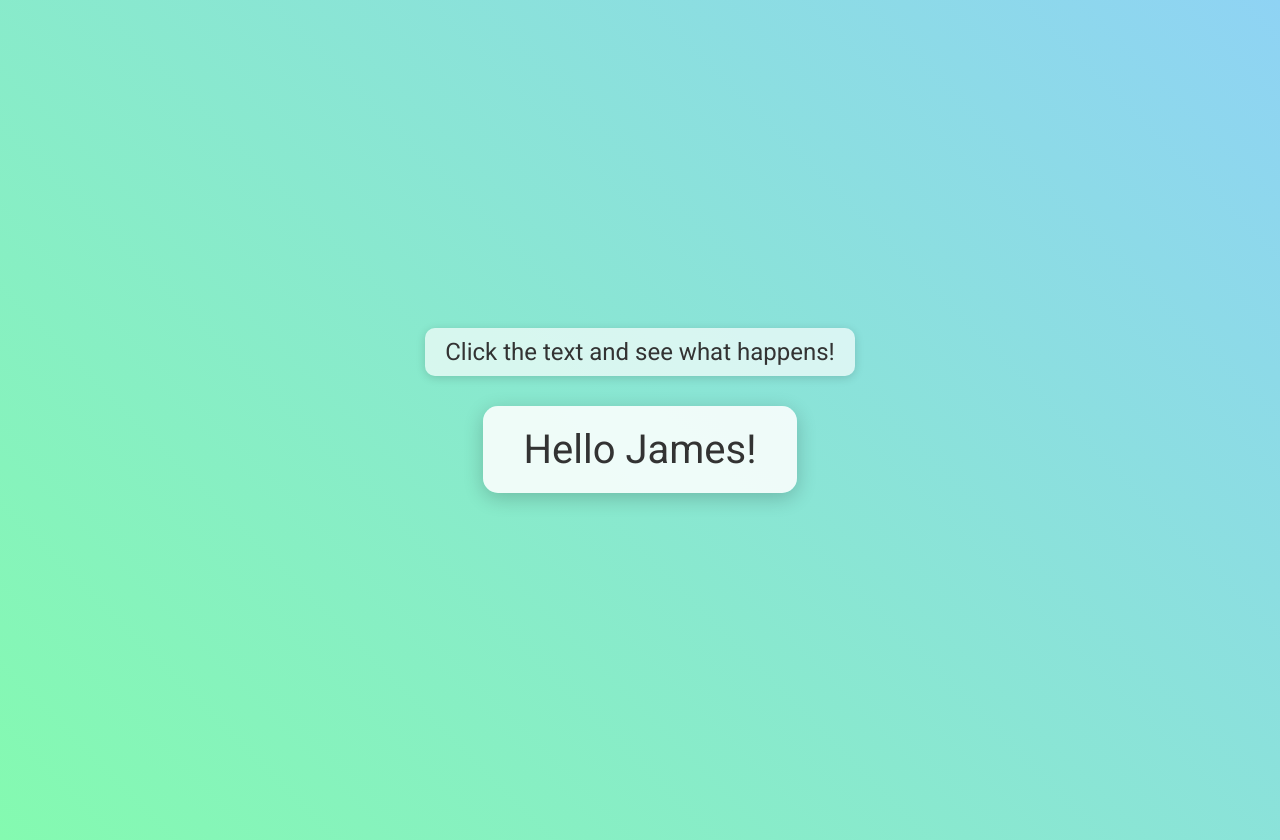
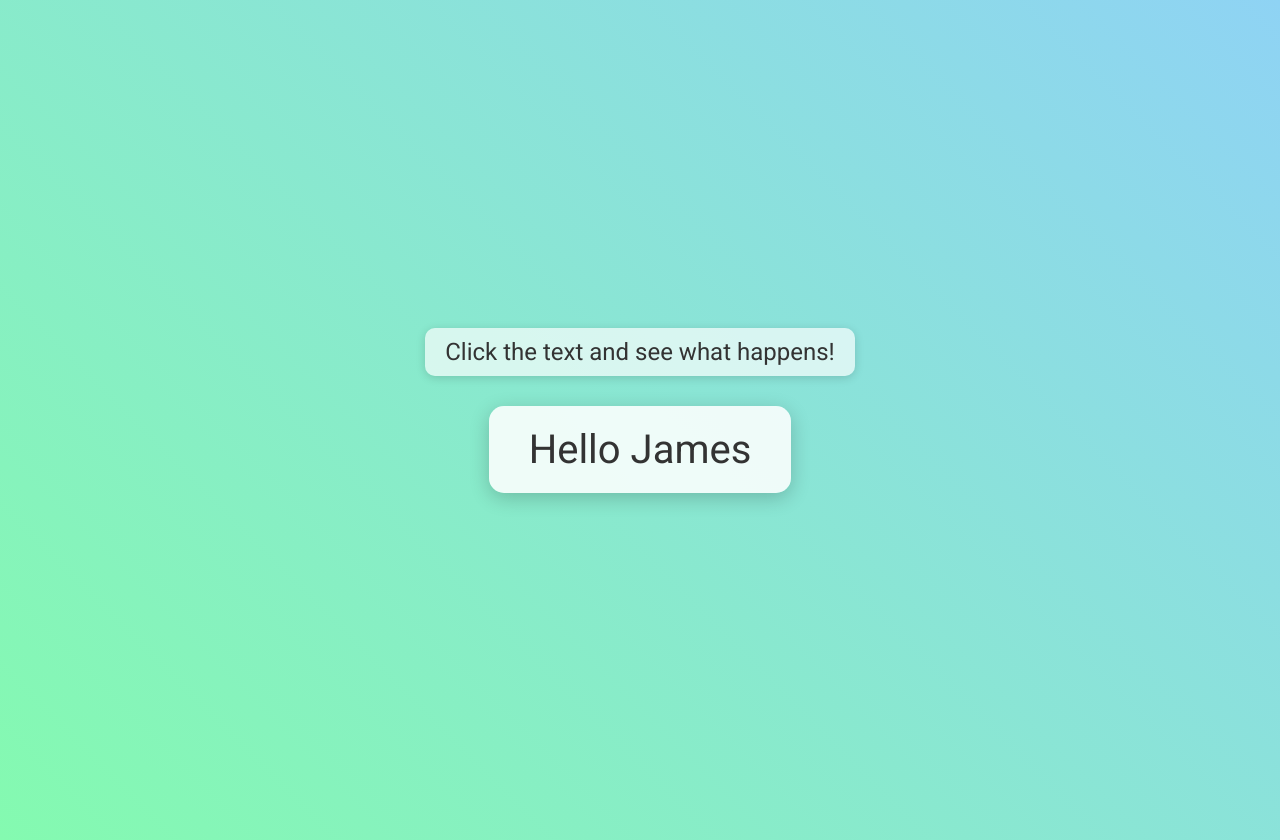
Before and after one commit to legendzbest/HelloJames, a website: page public/index.html in a window 1280 px wide. Drawn offline with Linux system fonts and the light colour scheme.

Commit message:
test drag again

```diff
--- a/public/index.html
+++ b/public/index.html
@@ -10,7 +10,7 @@
 </head>
 <body>
     <header class="instruction-header">Click the text and see what happens!</header>
-    <div class="greeting" draggable>Hello James!</div>
+    <div class="greeting" draggable="true">Hello James</div>
     <script src="script.js"></script>
 </body>
 </html>
```
